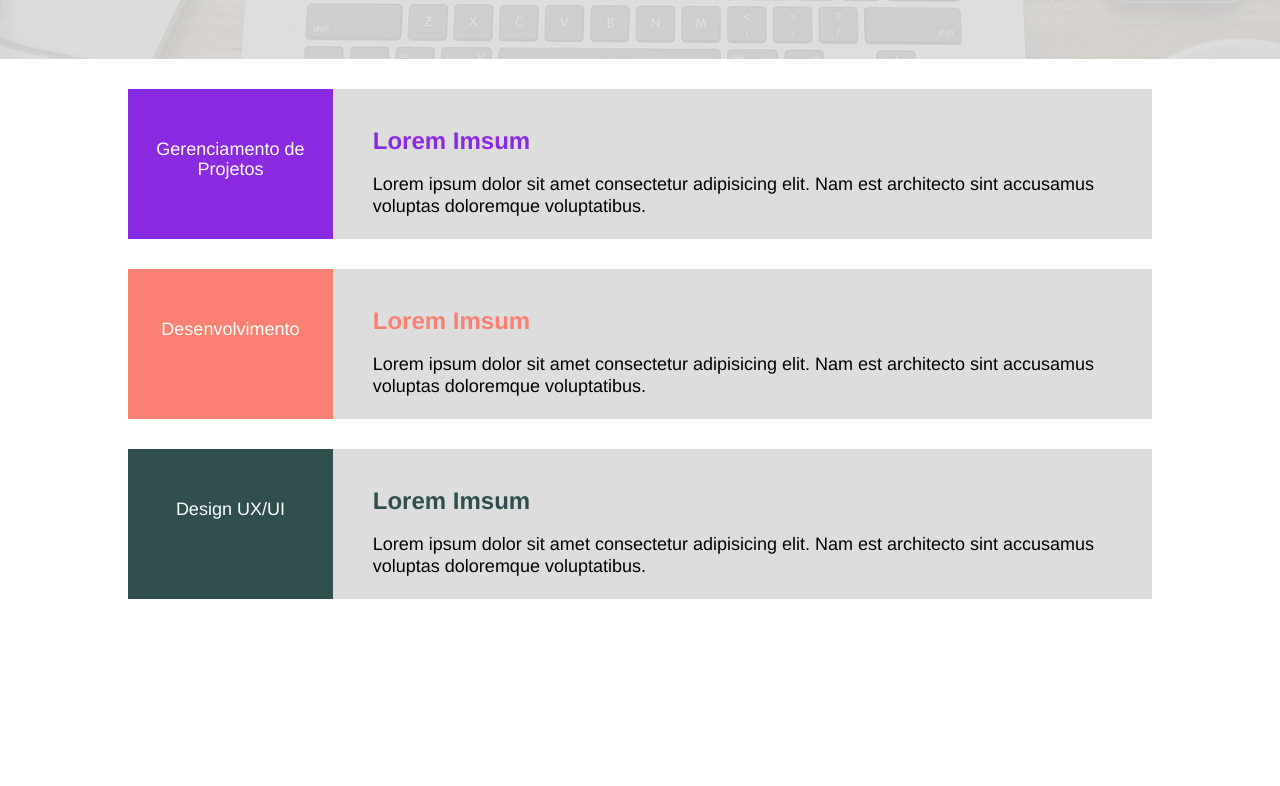
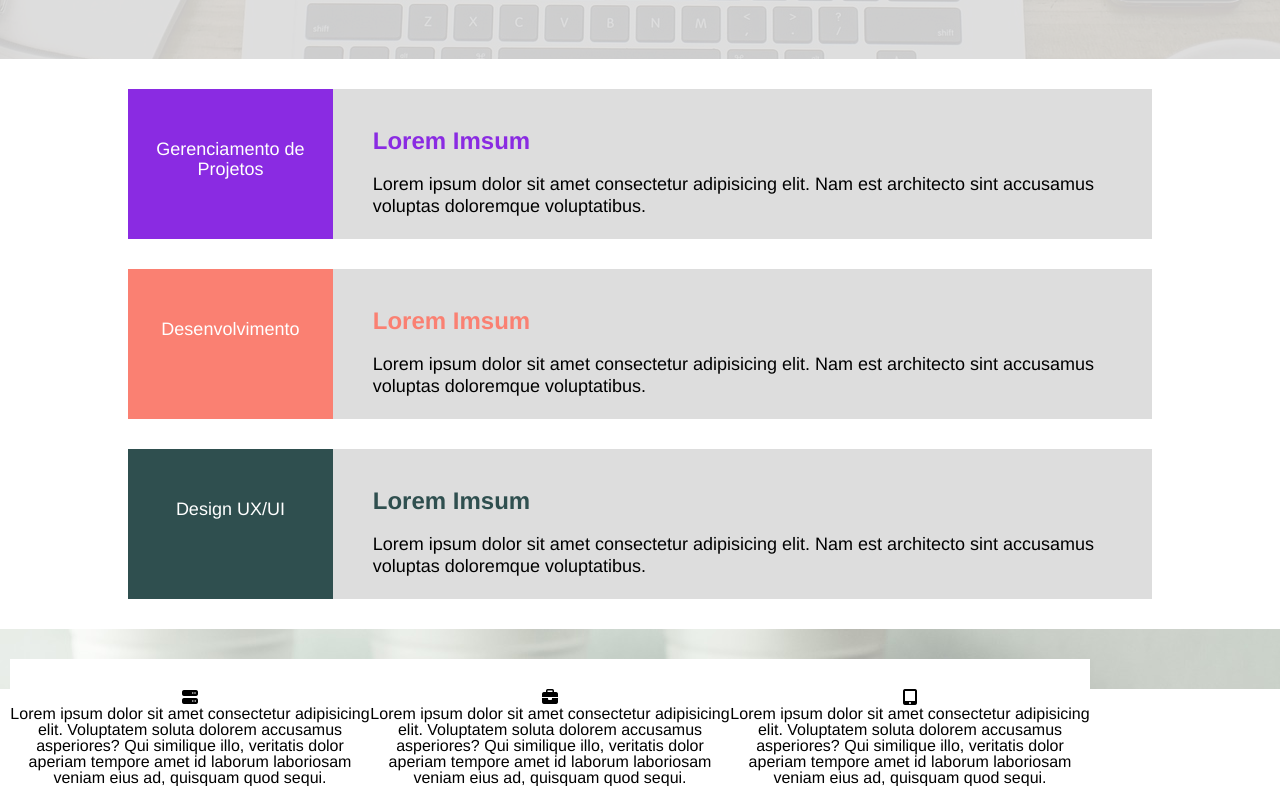
Before and after one commit to omarxlima/html-css, a plain HTML site: page 04_PROJETO_AGENCIA_WEB/index.html in a window 1280 px wide. Shown: the part 441-1227 px from the top of the page. Before the commit the page ends 1070 px from the top, so only its background shows below. Drawn offline with Linux system fonts and the light colour scheme.

Commit message:
fix:correções

```diff
--- a/04_PROJETO_AGENCIA_WEB/assets/css/styles.css
+++ b/04_PROJETO_AGENCIA_WEB/assets/css/styles.css
@@ -169,3 +169,24 @@ html {
 #design-box {
     background-color: darkslategrey;
 }
+
+.footer-container {
+    background-image: url('../images/rodape.jpg');
+    background-position: center;
+}
+
+.about-container {
+    max-width: 1200px;
+    padding: 30px 10px;
+    position: relative;
+    clear: both;
+}
+
+.about-card {
+    float: left;
+    width: 30%;
+    padding-top: 30px;
+    background-color: #FFF;
+    text-align: center;
+    box-sizing: border-box;
+}
--- a/04_PROJETO_AGENCIA_WEB/index.html
+++ b/04_PROJETO_AGENCIA_WEB/index.html
@@ -1,5 +1,6 @@
 <!DOCTYPE html>
 <html lang="en">
+
 <head>
     <meta charset="UTF-8">
     <meta name="viewport" content="width=device-width, initial-scale=1.0">
@@ -8,6 +9,7 @@
     <link rel="stylesheet" href="assets/css/styles.css">
     <script src="https://kit.fontawesome.com/6287187694.js" crossorigin="anonymous"></script>
 </head>
+
 <body>
     <!-- Todos elementos -->
     <div class="container">
@@ -47,8 +49,9 @@
 
                     </div>
                     <div class="service-description">
-                            <h3 id="gerenciamento-title" > Lorem Imsum</h3>
-                            <p>Lorem ipsum dolor sit amet consectetur adipisicing elit. Nam est architecto sint accusamus voluptas doloremque voluptatibus.</p>
+                        <h3 id="gerenciamento-title"> Lorem Imsum</h3>
+                        <p>Lorem ipsum dolor sit amet consectetur adipisicing elit. Nam est architecto sint accusamus
+                            voluptas doloremque voluptatibus.</p>
 
                     </div>
                 </div>
@@ -59,8 +62,9 @@
 
                     </div>
                     <div class="service-description">
-                            <h3 id="dev-title" > Lorem Imsum</h3>
-                            <p>Lorem ipsum dolor sit amet consectetur adipisicing elit. Nam est architecto sint accusamus voluptas doloremque voluptatibus.</p>
+                        <h3 id="dev-title"> Lorem Imsum</h3>
+                        <p>Lorem ipsum dolor sit amet consectetur adipisicing elit. Nam est architecto sint accusamus
+                            voluptas doloremque voluptatibus.</p>
 
                     </div>
                 </div>
@@ -71,8 +75,9 @@
 
                     </div>
                     <div class="service-description">
-                            <h3 id="design-title" > Lorem Imsum</h3>
-                            <p>Lorem ipsum dolor sit amet consectetur adipisicing elit. Nam est architecto sint accusamus voluptas doloremque voluptatibus.</p>
+                        <h3 id="design-title"> Lorem Imsum</h3>
+                        <p>Lorem ipsum dolor sit amet consectetur adipisicing elit. Nam est architecto sint accusamus
+                            voluptas doloremque voluptatibus.</p>
 
                     </div>
                 </div>
@@ -80,8 +85,38 @@
         </section>
         <!-- Fim da Seção de Serviços  -->
 
+        <!-- Seção Sobre a Empresa  -->
+        <div class="footer-container">
+            <section>
+                <div class="about-container">
+                    <div class="about-card">
+                        <i class="fas fa-server"></i>
+                        <p>Lorem ipsum dolor sit amet consectetur adipisicing elit. Voluptatem soluta dolorem accusamus
+                            asperiores? Qui similique illo, veritatis dolor aperiam tempore amet id laborum laboriosam
+                            veniam eius ad, quisquam quod sequi.</p>
+                    </div>
+
+                    <div class="about-card middle-card">
+                        <i class="fas fa-briefcase"></i>
+                        <p>Lorem ipsum dolor sit amet consectetur adipisicing elit. Voluptatem soluta dolorem accusamus
+                            asperiores? Qui similique illo, veritatis dolor aperiam tempore amet id laborum laboriosam
+                            veniam eius ad, quisquam quod sequi.</p>
+                    </div>
+
+                    <div class="about-card">
+                        <i class="fas fa-tablet-alt"></i>
+                        <p>Lorem ipsum dolor sit amet consectetur adipisicing elit. Voluptatem soluta dolorem accusamus
+                            asperiores? Qui similique illo, veritatis dolor aperiam tempore amet id laborum laboriosam
+                            veniam eius ad, quisquam quod sequi.</p>
+                    </div>
+                </div>
+
+            </section>
+        </div>
+
 
     </div>
 
 </body>
+
 </html>
```
Lines whose indentation alone changed are shown as unchanged.
